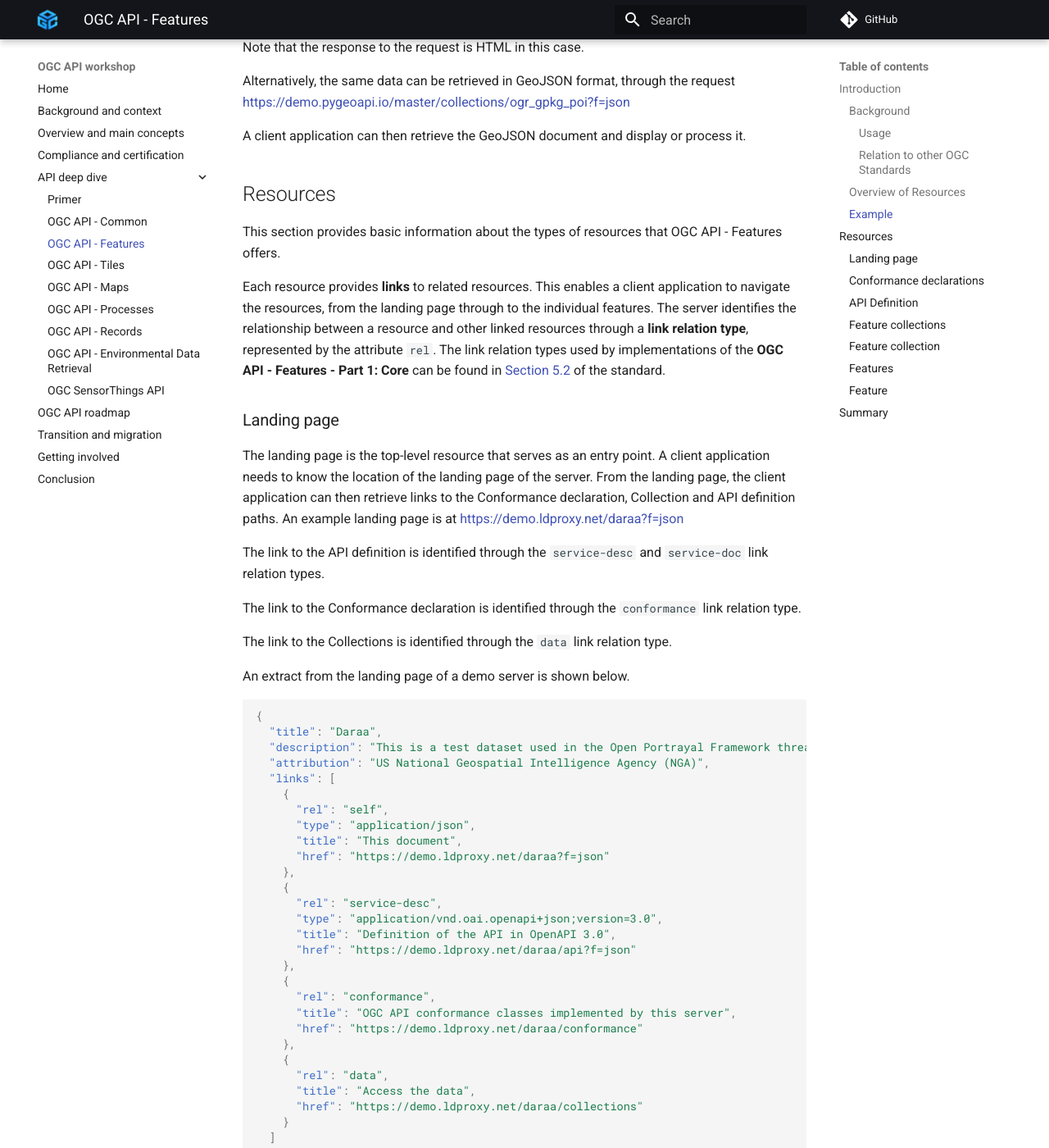
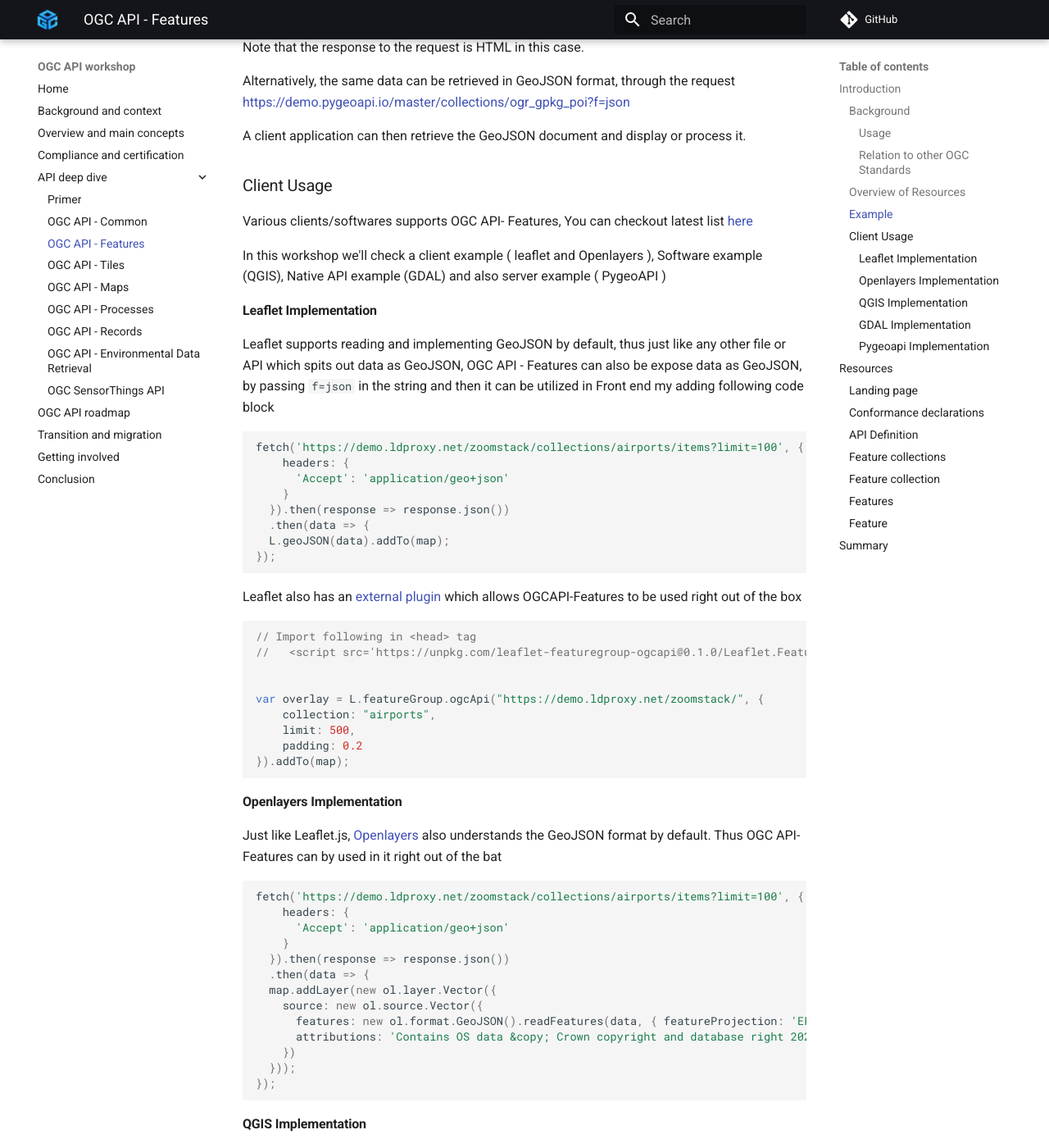
Before and after one commit to opengeospatial/ogcapi-workshop, an MkDocs documentation site: the page built from workshop/content/docs/api-deep-dive/features.md, in a window 1280 px wide and 1400 px high, scrolled down 3574 px. Shown: the whole window at 82% size. Built offline with MkDocs 1.6.1 and Material for MkDocs 9.7.7, drawn with Linux system fonts in a browser that asks for light colours; comment, search, counter and statistics services are not loaded; some of the changed text lies outside the part shown.

Commit message:
added client usage in OGC API- Features

````diff
--- a/workshop/content/docs/api-deep-dive/features.md
+++ b/workshop/content/docs/api-deep-dive/features.md
@@ -173,6 +173,102 @@
 
 A client application can then retrieve the GeoJSON document and display
 or process it.
+
+### Client Usage
+
+Various clients/softwares supports OGC API- Features, You can checkout latest list [here](https://github.com/opengeospatial/ogcapi-features/blob/master/implementations/clients/README.md)
+
+In this workshop we'll check a client example ( leaflet and Openlayers ), Software example (QGIS), Native API example (GDAL) and also server example ( PygeoAPI )
+
+#### Leaflet Implementation
+
+Leaflet supports reading and implementing GeoJSON by default, thus just like any other  file or API which spits out data as GeoJSON, OGC API - Features can also be expose data as GeoJSON, by passing `f=json` in the string and then it can be utilized in Front end my adding following code block
+
+```JavaScript
+fetch('https://demo.ldproxy.net/zoomstack/collections/airports/items?limit=100', {
+    headers: {
+      'Accept': 'application/geo+json'
+    }
+  }).then(response => response.json())
+  .then(data => {
+  L.geoJSON(data).addTo(map);
+});
+```
+
+Leaflet also has an [external plugin](https://gitlab.com/IvanSanchez/leaflet.featuregroup.ogcapi) which allows OGCAPI-Features to be used right out of the box
+
+```JavaScript
+// Import following in <head> tag
+//   <script src='https://unpkg.com/leaflet-featuregroup-ogcapi@0.1.0/Leaflet.FeatureGroup.OGCAPI.js'></script>
+
+
+var overlay = L.featureGroup.ogcApi("https://demo.ldproxy.net/zoomstack/", {
+	collection: "airports",
+	limit: 500,
+	padding: 0.2
+}).addTo(map);
+```
+
+#### Openlayers Implementation
+
+Just like Leaflet.js, [Openlayers](https://openlayers.org/) also understands the GeoJSON format by default. Thus OGC API- Features can by used in it right out of the bat
+
+```JavaScript
+fetch('https://demo.ldproxy.net/zoomstack/collections/airports/items?limit=100', {
+    headers: {
+      'Accept': 'application/geo+json'
+    }
+  }).then(response => response.json())
+  .then(data => {
+  map.addLayer(new ol.layer.Vector({
+    source: new ol.source.Vector({
+      features: new ol.format.GeoJSON().readFeatures(data, { featureProjection: 'EPSG:3857' }),
+      attributions: 'Contains OS data &copy; Crown copyright and database right 2021.'
+    })
+  }));
+});
+```
+
+#### QGIS Implementation
+
+QGIS supports OGC API - Features and WFS in the same panel. Open the Data Source Manager and go to the "WFS / OGC API Features" tab.
+
+![qgis-data-source-manager](../assets/images/qgis-data-source-manager.png){width="100.0%"}
+
+Provide the connection information. The URL is the URL of the OGC API Landing Page resource, in this case "https://demo.ldproxy.net/zoomstack". Make sure "Enable feature paging" is checked.
+
+![qgis-add-api](../assets/images/qgis-add-api.png){width="100.0%"}
+
+Note that, if a collection has millions of features and the map view covers the extent of the collection, QGIS will try to load all features. To avoid this, you can, for example, restrict the scale range in which the layer should be visible.
+
+![qgis-zoomstack-national-roads](../assets/images/qgis-zoomstack-national-roads.gif){width="100.0%"}
+
+
+#### GDAL Implementation
+
+GDAL/OGR APIs supports OGCAPI - Feature. Just like checking info about any other file, we can execute
+
+```bash
+ogrinfo OAPIF:https://demo.ldproxy.net/zoomstack
+```
+which will spit out all available layers following OGC API - Features protocol
+![gdal](../assets/images/gdal.png){width="100.0%"}
+
+#### Pygeoapi Implementation
+
+Pygeoapi allows users to create configuration of various data formats (Shape files, GeoJSON, Geopackage, CSV, etc.) and also data connections ( PostGIS, Elasticsearch, etc.) and expose them OGC API - Features protocol, which then can be used via URLs such as
+
+```bash
+
+# get all collection information
+https://demo.pygeoapi.io/master/collections?f=json
+
+# Get all features in `Lakes` data
+https://demo.pygeoapi.io/master/collections/lakes/items?f=json
+
+# Get single feature in `Lakes`
+https://demo.pygeoapi.io/master/collections/lakes/items/1?f=json
+```
 
 ## Resources
 
````
Also changed, not shown: workshop/content/docs/assets/images/gdal.png (added), workshop/content/docs/assets/images/qgis-add-api.png (added), workshop/content/docs/assets/images/qgis-data-source-manager.png (added), workshop/content/docs/assets/images/qgis-zoomstack-national-roads.gif (added).
